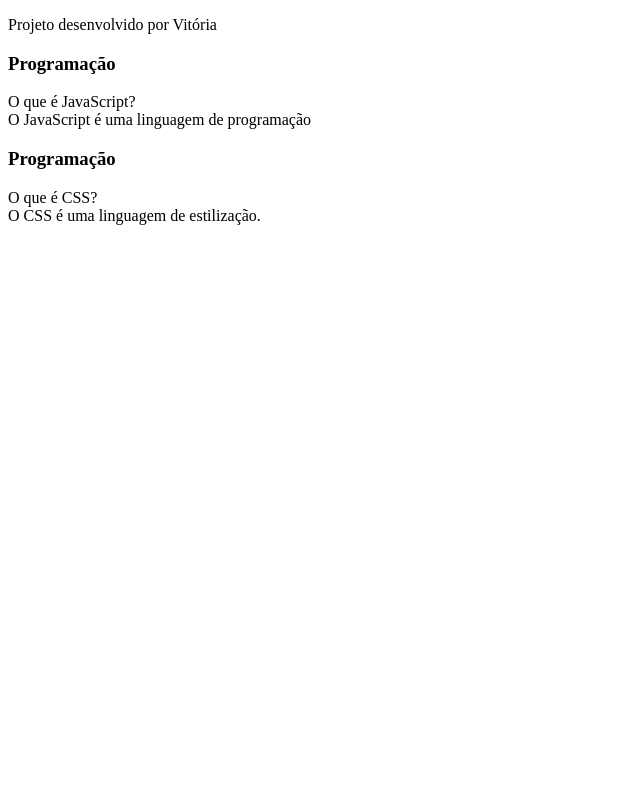
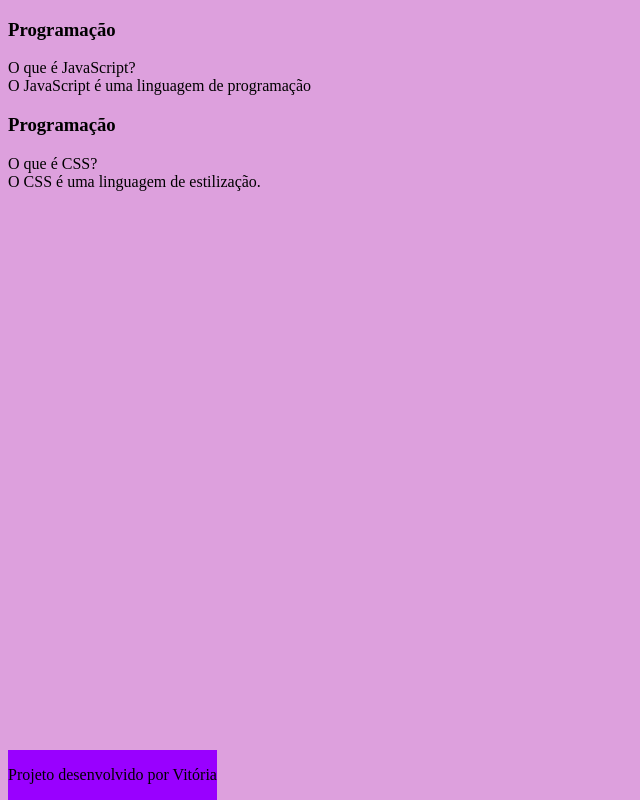
Before and after one commit to vsoudri/kim-pintuda-a-mais-feia-2, a plain HTML site: page index.html in a window 1280 px wide. Shown: the whole page, without its empty margins (0-640 px from the left). Drawn offline with Linux system fonts and the light colour scheme.

Commit message:
Add files via upload

```diff
--- a/index.html
+++ b/index.html
@@ -1,16 +1,11 @@
 <!DOCTYPE html>
-<html "pt-br">
+<html lang="en">
 <head>
     <meta charset="UTF-8">
-    <meta http-equiv="X-UA-Compatible" content="IE=edge">
     <meta name="viewport" content="width=device-width, initial-scale=1.0">
-    <title>Flashcard</title>
+    <title>Flashcards</title>
+    <link rel="stylesheet" href="style.css">
 </head>
-<body>
-
-</body>
-</html>
-
 <body>
     <main>
     </main>
@@ -43,3 +38,6 @@
                 </div>
                 </div>
                 </article>
+
+</body>
+</html>
--- /dev/null
+++ b/style.css
@@ -0,0 +1,17 @@
+
+
+                    body {
+                        background-color:plum;}
+
+               footer {
+                        background-color: black;
+                        color: white;
+                }
+
+                footer {
+                    background-color: rgb(153, 0, 255);
+                    color: black;
+                    position: fixed;
+                    bottom: 0;
+                    width: 100;
+                    }
```
